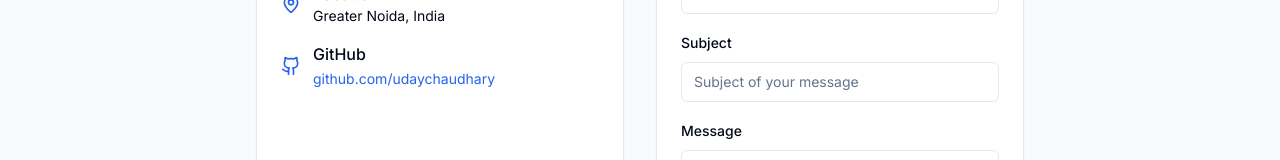
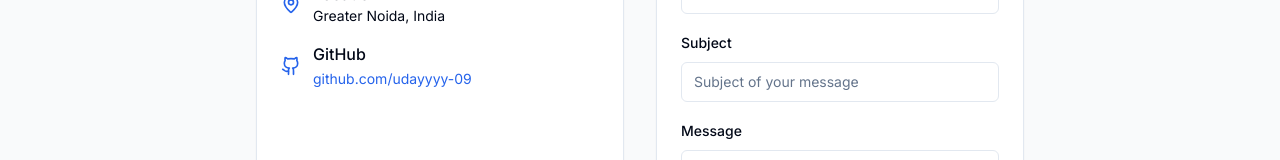
Before and after one commit to udayyyy-09/PortFolio, a Next.js app: page / in a window 1280 px wide. Shown: the part 3681-3841 px from the top of the page. Built offline with nearby package versions, Linux system fonts and the light colour scheme.

Commit message:
link changes

```diff
--- a/app/page.tsx
+++ b/app/page.tsx
@@ -437,7 +437,7 @@ export default function Home() {
                           target="_blank"
                           rel="noopener noreferrer"
                         >
-                          github.com/udaychaudhary
+                          github.com/udayyyy-09
                         </a>
                       </div>
                     </div>
```
